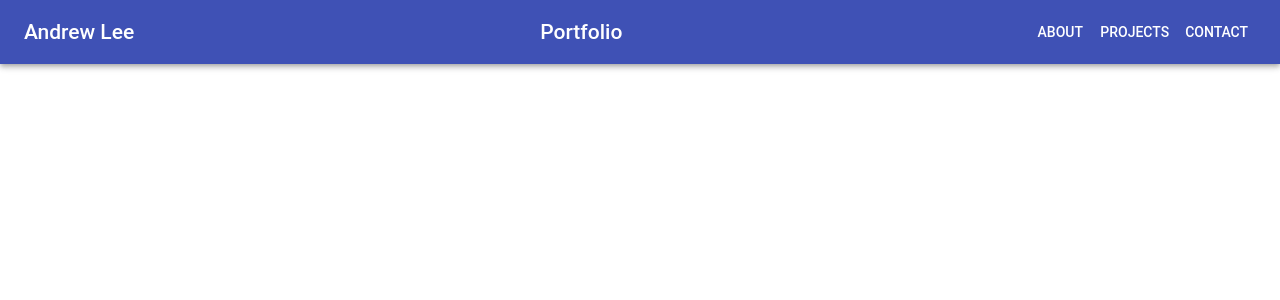
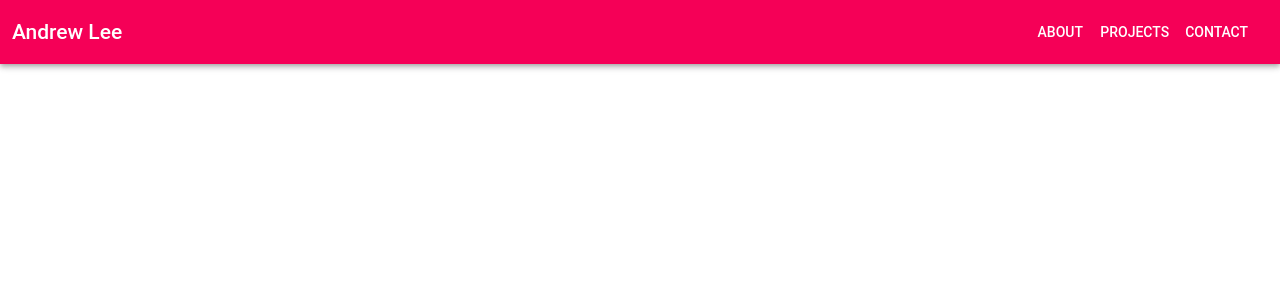
Before and after one commit to aselee/Portfolio, a React (Create React App) app: page / in a window 1280 px wide. Shown: the top 300 px of the page. Built offline with nearby package versions, Linux system fonts and the light colour scheme.

Commit message:
editing Header

```diff
--- a/src/App.js
+++ b/src/App.js
@@ -1,20 +1,17 @@
-import React, { Component } from 'react';
-import AppBar from './components/AppBar';
+import React from 'react';
+import HeaderBar from './components/Header';
 import './App.css';
 
-class App extends React.Component {
+class Webportfolio extends React.Component {
   render() {
     return (
       <React.Fragment>
         <div className="App">
-          <AppBar />
+          <HeaderBar />
         </div>
       </React.Fragment>
     );
   }
-}
-// test2
+};
 
-//test 3
-
-export default App;
+export default Webportfolio;
--- a/src/components/AppBar.js
+++ b/src/components/Header.js
@@ -13,23 +13,26 @@ const styles = {
   grow: {
     flexGrow: 1,
   },
-  menuButton: {
+  name: {
     marginLeft: -12,
     marginRight: 20,
   },
 };
 
-function ButtonAppBar(props) {
+
+function Header(props) {
   const { classes } = props;
   return (
     <div className={classes.root}>
-      <AppBar position="static">
+      <AppBar position="static" color="secondary">
         <Toolbar>
-        <Typography variant="title" color="inherit">
+          <Typography className={classes.name} variant="title" color="inherit" >
             Andrew Lee
           </Typography>
-          <Typography variant="title" color="inherit" className={classes.grow}>
-            Portfolio
+          <Typography
+            variant="title"
+            color="inherit"
+            className={classes.grow}>
           </Typography>
           <Button color="inherit">About</Button>
           <Button color="inherit">Projects</Button>
@@ -40,8 +43,12 @@ function ButtonAppBar(props) {
   );
 }
 
-ButtonAppBar.propTypes = {
+Header.propTypes = {
   classes: PropTypes.object.isRequired,
 };
 
-export default withStyles(styles)(ButtonAppBar);
+export default withStyles(styles)(Header);
+
+// notes
+// for transparent background on the AppBar tag
+// style={{ background: 'transparent', boxShadow: 'none'}}
```
